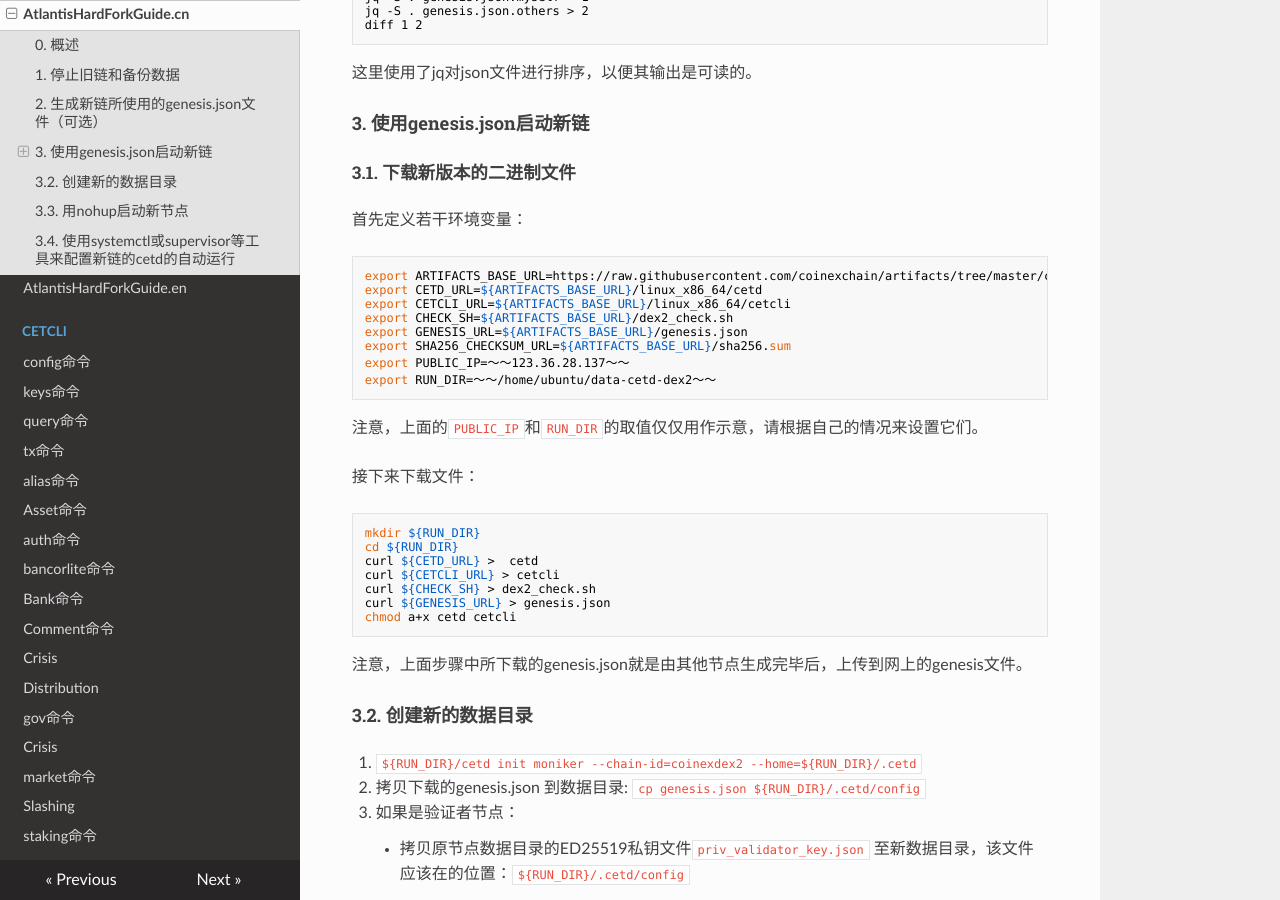
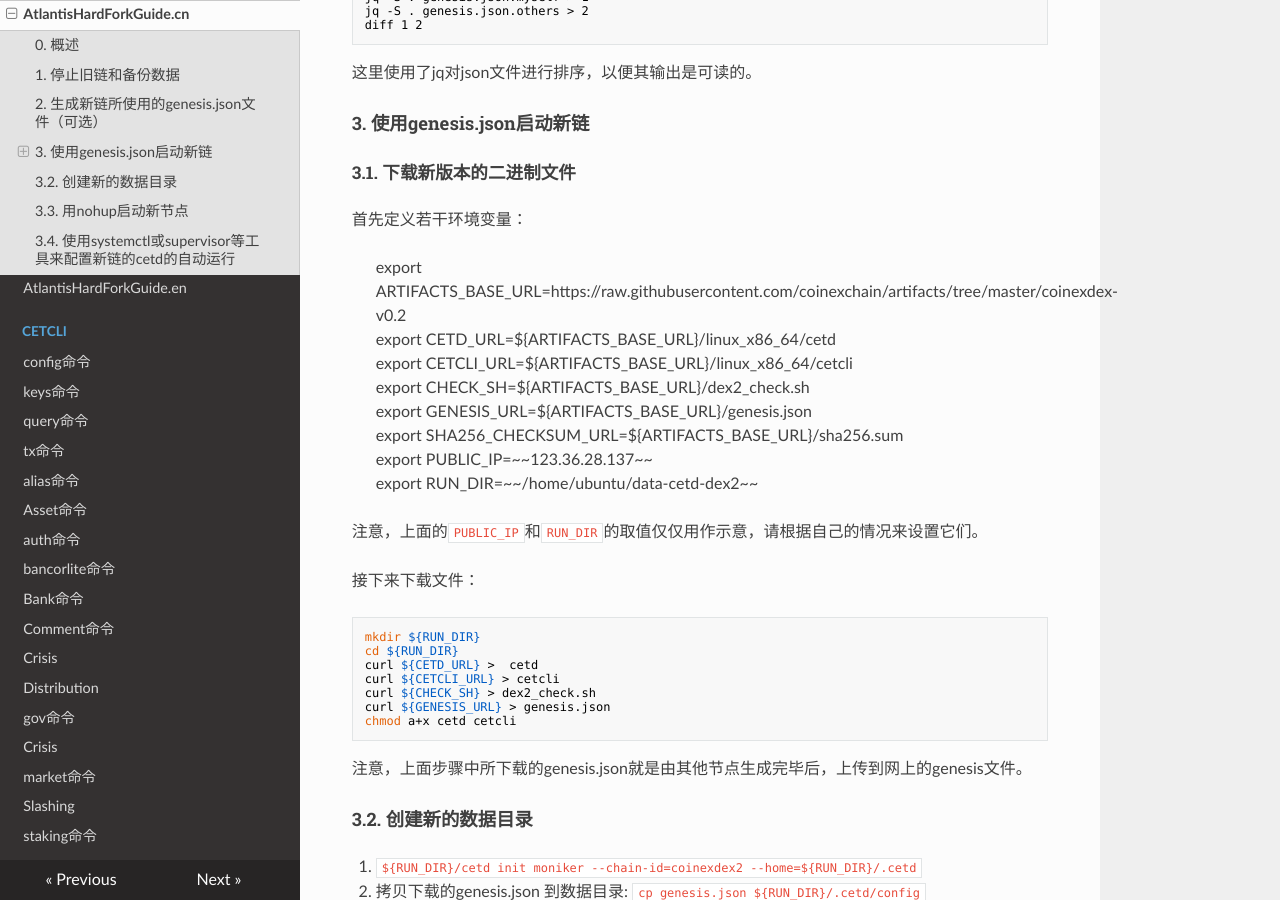
Before and after one commit to coinexchain/dex-manual, an MkDocs documentation site: the page built from docs/AtlantisFork/AtlantisHardForkGuide.cn.md, in a window 1280 px wide and 900 px high, scrolled down 1756 px. Built offline with MkDocs 1.6.1, drawn with Linux system fonts in a browser that asks for light colours; nearby versions of some CDN libraries.

Commit message:
Format doc, Update ARTIFACTS_BASE_URL.

````diff
--- a/docs/AtlantisFork/AtlantisHardForkGuide.cn.md
+++ b/docs/AtlantisFork/AtlantisHardForkGuide.cn.md
@@ -69,16 +69,16 @@ diff 1 2
 ##### 3.1. 下载新版本的二进制文件
 
 首先定义若干环境变量：
-```bash
-export ARTIFACTS_BASE_URL=https://raw.githubusercontent.com/coinexchain/artifacts/tree/master/coinexdex-v0.2
-export CETD_URL=${ARTIFACTS_BASE_URL}/linux_x86_64/cetd
-export CETCLI_URL=${ARTIFACTS_BASE_URL}/linux_x86_64/cetcli
-export CHECK_SH=${ARTIFACTS_BASE_URL}/dex2_check.sh
-export GENESIS_URL=${ARTIFACTS_BASE_URL}/genesis.json
-export SHA256_CHECKSUM_URL=${ARTIFACTS_BASE_URL}/sha256.sum
-export PUBLIC_IP=～～123.36.28.137～～
-export RUN_DIR=～～/home/ubuntu/data-cetd-dex2～～
-```
+
+>  export ARTIFACTS_BASE_URL=https://raw.githubusercontent.com/coinexchain/artifacts/tree/master/coinexdex-v0.2 <br/>
+>  export CETD_URL=${ARTIFACTS_BASE_URL}/linux_x86_64/cetd <br/>
+>  export CETCLI_URL=${ARTIFACTS_BASE_URL}/linux_x86_64/cetcli <br/>
+>  export CHECK_SH=${ARTIFACTS_BASE_URL}/dex2_check.sh <br/>
+>  export GENESIS_URL=${ARTIFACTS_BASE_URL}/genesis.json <br/>
+>  export SHA256_CHECKSUM_URL=${ARTIFACTS_BASE_URL}/sha256.sum <br/>
+>  export PUBLIC_IP=~~123.36.28.137~~ <br/>
+>  export RUN_DIR=~~/home/ubuntu/data-cetd-dex2~~ <br/>
+
 注意，上面的`PUBLIC_IP`和`RUN_DIR`的取值仅仅用作示意，请根据自己的情况来设置它们。
 
 接下来下载文件：
````
